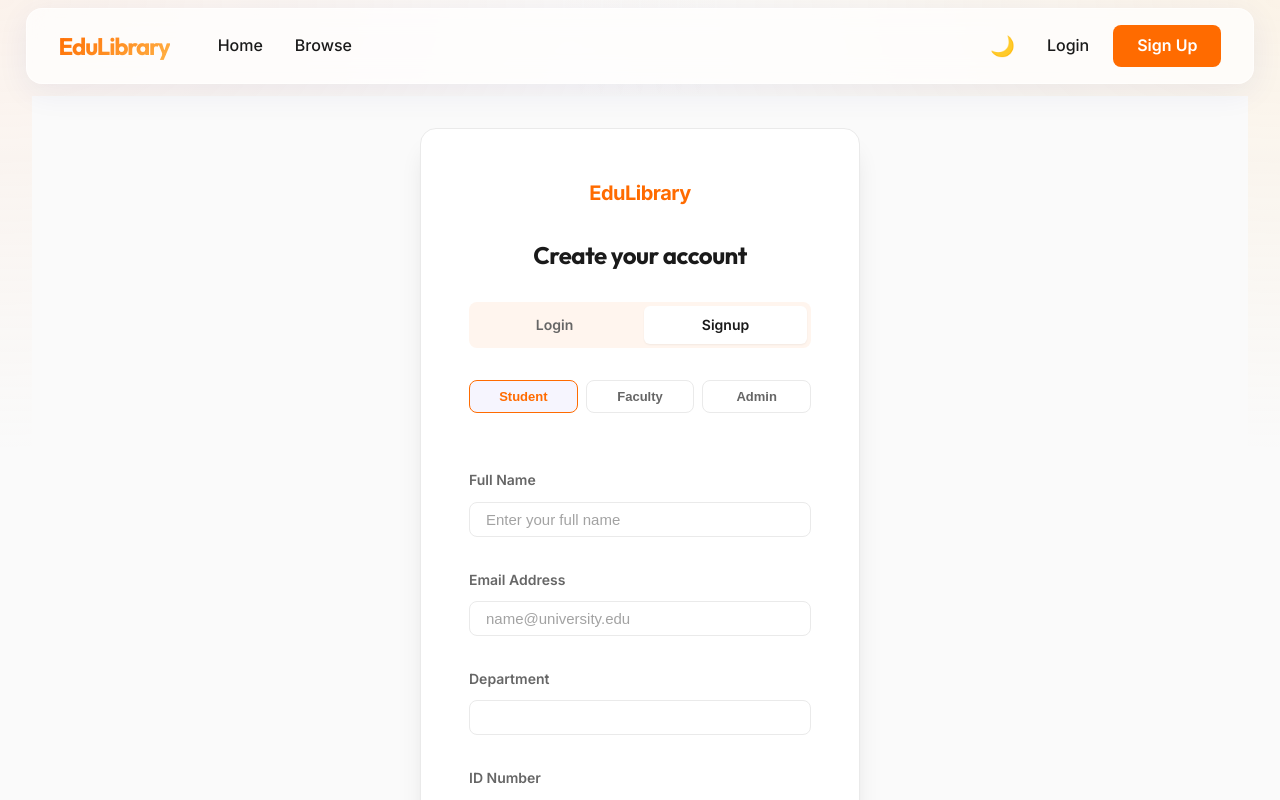
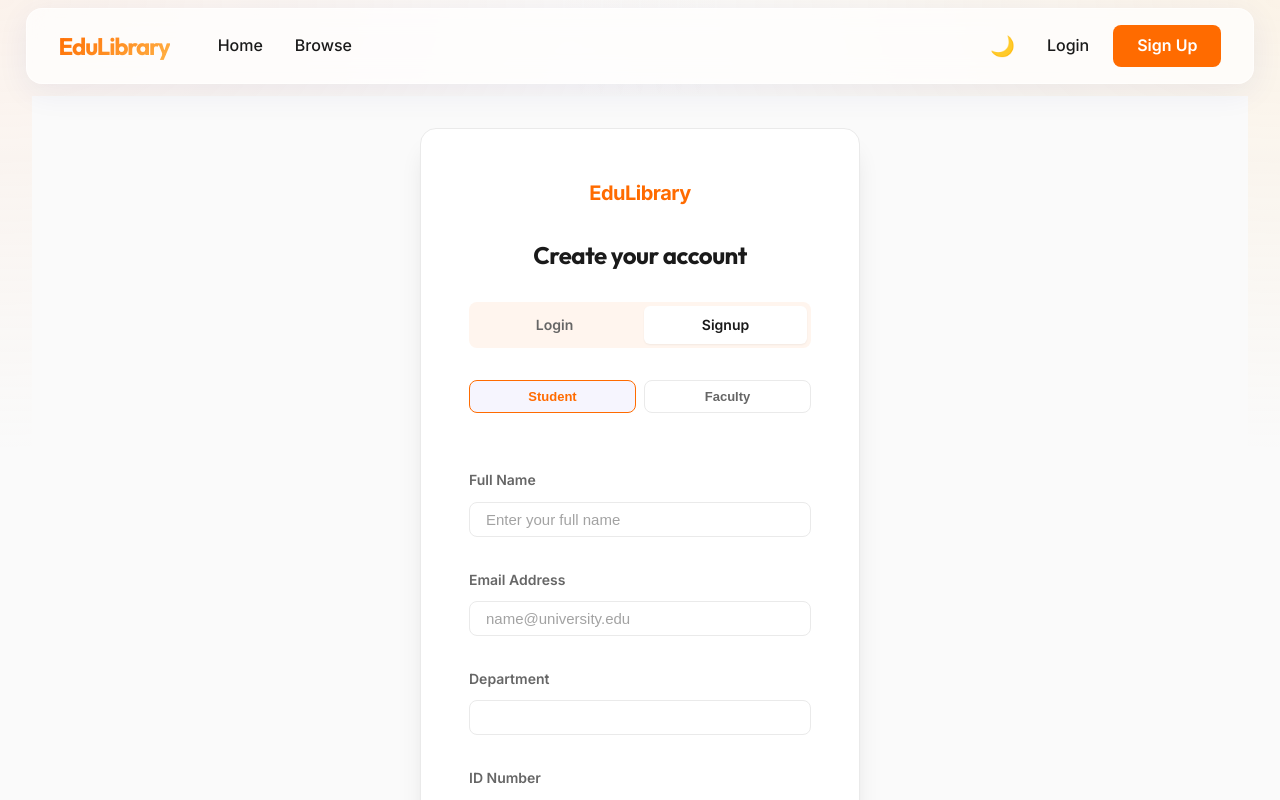
Before and after one commit to kl2400032459/Education-library, a React (Vite) app in the folder resource-library-ui/: page /register in a window 1280 px wide. Shown: the top 800 px of the page. Built offline with nearby package versions, Linux system fonts and the light colour scheme.

Commit message:
feat(auth): hide admin tab on signup page

```diff
--- a/resource-library-ui/src/pages/user/Auth.jsx
+++ b/resource-library-ui/src/pages/user/Auth.jsx
@@ -1,4 +1,4 @@
-import React, { useState } from 'react';
+import React, { useState, useEffect } from 'react';
 import { motion, AnimatePresence } from 'framer-motion';
 import { Link, useNavigate } from 'react-router-dom';
 import './Auth.css';
@@ -25,6 +25,12 @@ const AuthCard = ({ mode, role, setRole, setGlobalRole }) => {
         { id: 'Faculty', label: 'Faculty' },
         { id: 'Admin', label: 'Admin' }
     ];
+
+    useEffect(() => {
+        if (mode === 'signup' && role === 'Admin') {
+            setRole('Student');
+        }
+    }, [mode, role, setRole]);
 
     const calculateStrength = (pwd) => {
         let score = 0;
@@ -125,7 +131,7 @@ const AuthCard = ({ mode, role, setRole, setGlobalRole }) => {
                 <form className="auth-form-minimal" onSubmit={handleSubmit}>
                     {/* Role Selection to choose account type or login as */}
                     <div className="role-segmented-control">
-                        {roles.map(r => (
+                        {roles.filter(r => mode === 'login' || r.id !== 'Admin').map(r => (
                             <button
                                 key={r.id}
                                 className={`role-segment ${role === r.id ? 'active' : ''}`}
```
